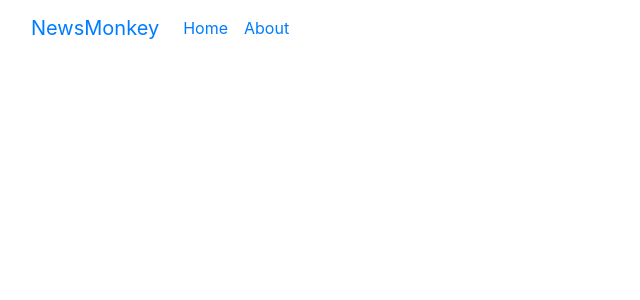
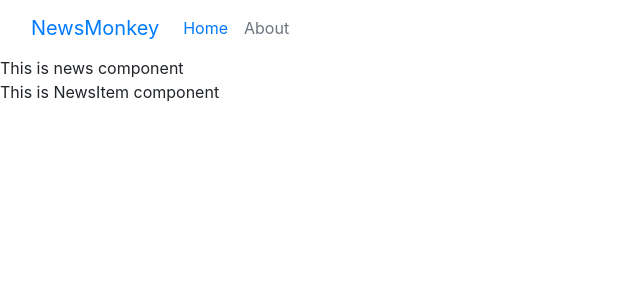
Before and after one commit to Ankita-Subedi/Learning-React, a React (Create React App) app in the folder newsapp/: page / in a window 1280 px wide. Shown: the top 300 px of the page, without its empty margins (0-640 px from the left). Built offline with nearby package versions, Linux system fonts and the light colour scheme.

Commit message:
add News and NewsItem component

```diff
--- a/newsapp/public/index.html
+++ b/newsapp/public/index.html
@@ -25,7 +25,7 @@
       Learn how to configure a non-root public URL by running `npm run build`.
     -->
     <title>NewsMonkey-Get you daily dose of news for free!</title>
-    <link rel="stylesheet" href="https://maxcdn.bootstrapcdn.com/bootstrap/4.0.0/css/bootstrap.min.css" integrity="sha384-Gn5384xqQ1aoWXA+058RXPxPg6fy4IWvTNh0E263XmFcJlSAwiGgFAW/dAiS6JXm" crossorigin="anonymous">
+    <link rel="stylesheet" href="https://cdn.jsdelivr.net/npm/bootstrap@4.4.1/dist/css/bootstrap.min.css" integrity="sha384-Vkoo8x4CGsO3+Hhxv8T/Q5PaXtkKtu6ug5TOeNV6gBiFeWPGFN9MuhOf23Q9Ifjh" crossorigin="anonymous">
   </head>
   <body>
     <noscript>You need to enable JavaScript to run this app.</noscript>
@@ -40,5 +40,7 @@
       To begin the development, run `npm start` or `yarn start`.
       To create a production bundle, use `npm run build` or `yarn build`.
     -->
+    <script src="https://cdn.jsdelivr.net/npm/@popperjs/core@2.11.8/dist/umd/popper.min.js" integrity="sha384-I7E8VVD/ismYTF4hNIPjVp/Zjvgyol6VFvRkX/vR+Vc4jQkC+hVqc2pM8ODewa9r" crossorigin="anonymous"></script>
+    <script src="https://cdn.jsdelivr.net/npm/bootstrap@5.3.3/dist/js/bootstrap.min.js" integrity="sha384-0pUGZvbkm6XF6gxjEnlmuGrJXVbNuzT9qBBavbLwCsOGabYfZo0T0to5eqruptLy" crossorigin="anonymous"></script>
   </body>
 </html>
--- a/newsapp/src/App.css
+++ b/newsapp/src/App.css
@@ -1,4 +1,4 @@
-.App {
+/* .App {
   text-align: center;
 }
 
@@ -35,4 +35,4 @@
   to {
     transform: rotate(360deg);
   }
-}
+} */
--- a/newsapp/src/App.js
+++ b/newsapp/src/App.js
@@ -3,12 +3,14 @@ import './App.css';
 import React, { Component } from 'react'
 import NewsItem from './components/NewsItem';
 import NavBar from './components/NavBar';
+import News from './components/News';
 
 export default class App extends Component {
   render() {
     return (
       <div>
         <NavBar/>
+        <News/>
       </div>
     )
   }
--- a/newsapp/src/components/NavBar.js
+++ b/newsapp/src/components/NavBar.js
@@ -6,17 +6,17 @@ export default class NavBar extends Component {
       <div>
         <nav className="navbar navbar-expand-lg bg-body-tertiary">
   <div className="container-fluid">
-                        <a className="navbar-brand" href="/">NewsMonkey</a>
+    <a className="navbar-brand" href="#">NewsMonkey</a>
     <button className="navbar-toggler" type="button" data-bs-toggle="collapse" data-bs-target="#navbarSupportedContent" aria-controls="navbarSupportedContent" aria-expanded="false" aria-label="Toggle navigation">
       <span className="navbar-toggler-icon"></span>
     </button>
     <div className="collapse navbar-collapse" id="navbarSupportedContent">
       <ul className="navbar-nav me-auto mb-2 mb-lg-0">
         <li className="nav-item">
-                                    <a className="nav-link active" aria-current="page" href="/">Home</a>
+          <a className="nav-link active" aria-current="page" href="#">Home</a>
         </li>
         <li className="nav-item">
-                                    <a className="nav-link active" aria-current="page" href="/">About</a>
+          <a className="nav-link disabled" aria-disabled="true">About</a>
         </li>
       </ul>
     </div>
--- /dev/null
+++ b/newsapp/src/components/News.js
@@ -0,0 +1,13 @@
+import React, { Component } from 'react'
+import NewsItem from './NewsItem'
+
+export default class News extends Component {
+  render() {
+    return (
+      <div>
+        This is news component
+        <NewsItem/>
+      </div>
+    )
+  }
+}
--- a/newsapp/src/components/NewsItem.js
+++ b/newsapp/src/components/NewsItem.js
@@ -4,13 +4,8 @@ export default class NewsItem extends Component {
     render() {
         let { title, description } = this.props;
         return (
-            <div className="card" style={{width: "18rem"}}>
-                <img src="..." className="card-img-top" alt="..." />
-                <div className="card-body">
-                    <h5 className="card-title">Card title</h5>
-                    <p className="card-text">Some quick example text to build on the card title and make up the bulk of the card's content.</p>
-                    <a href="#" className="btn btn-primary">Go somewhere</a>
-                </div>
+            <div>
+                This is NewsItem component
             </div>
         )
     }
```
Lines whose indentation alone changed are shown as unchanged.
